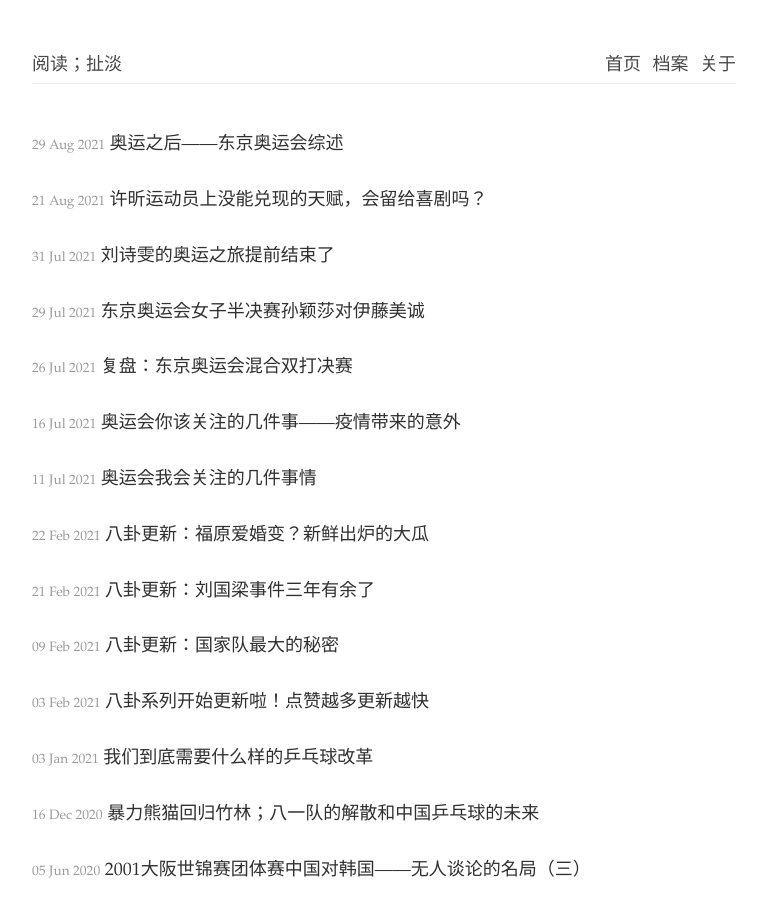
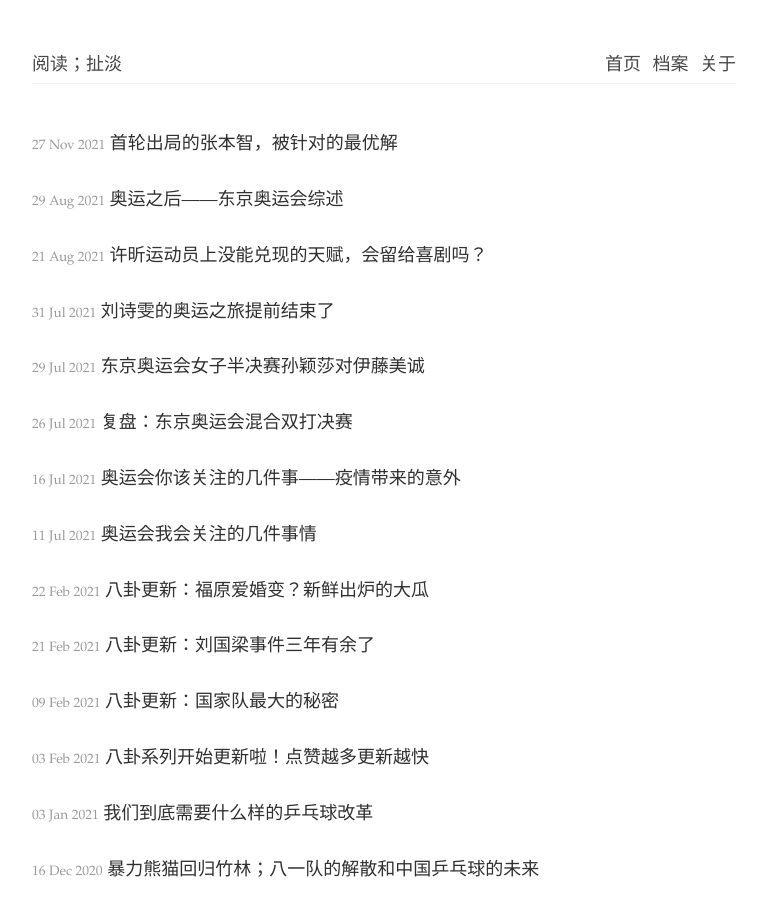
Before and after one commit to readandchedan/readandchedan.github.io, a Jekyll site: the page built from tabletennis.html, in a window 1280 px wide and 900 px high. Shown: the whole window, without its empty margins (256-1022 px from the left). Built offline with Jekyll 4.4.1, drawn with Linux system fonts in a browser that asks for light colours; some of the changed lines change nothing that is shown.

Commit message:
new post

```diff
--- a/_layouts/default.html
+++ b/_layouts/default.html
@@ -18,7 +18,7 @@
       {% if page.path contains '_posts' %}
         <div class="post-title">
           <h1>{{ page.title }}</h1>
-          <span class="post-date">{{ page.date | date: '%B %d, %Y' }}</span>
+          <span class="post-date">{{ page.date | date: '%c' }}</span>
         </div>
         {% endif %}
         <article>{{ content }}</article>
--- /dev/null
+++ b/_posts/tabletennis/_posts/2021-11-27-harimoto-wttc.md
@@ -0,0 +1,38 @@
+---
+title: 首轮出局的张本智，被针对的最优解
+layout: default
+---
+
+这次日本男乒的成绩确实说不上好看：两轮世锦赛打下来，男单剩下的居然是在校大学生户上隼辅。其他人中，20岁的宇田幸矢首轮出局，更有经验的丹羽孝西和森园政崇正赛第二轮被淘汰；当然，更被关注的是赛会二号种子张本智和首轮轮空之后第二轮不敌波兰选手迪亚斯。
+
+张本智和下来表示，自己从奥运会开始就状态不佳，输给谁都不算意外，也就奥运团体赛发挥好些。发挥不好的也不止张本一个。张本所在的下半区，名将纷纷落马；即便是中国选手也遭遇很大挑战：林高远梁靖崑前几轮面对欧洲选手，都4-3涉险过关。
+
+这届世锦赛一个明显有趣现象是张本这种打法的选手本届都得很挣扎，而他的技战术打法又是名副其实的主流；横板两面反胶，反手技战术特长，喜欢拧拉，主打反手半台。如果说现如今男子乒坛有一百个人，这样技术构成的选手少说也有七十个人。这次中国队的参赛阵容阵容，樊振东梁靖崑林高远王楚钦周启豪，清一色都是这个打法。
+
+这种打法的主流化其实是之前乒乓球一系列技术改革的产物：无机胶水之后，拧拉成为主流，反手技术的强势发展，让更多的选手都无法回避反手这个环节，也催生了更多的反手特长的选手。相比几十年前正手绝对核心的技战术趋势，现如今反手是每个选手都绕不过去的问题。反手不好，其他技术可能都没有发挥的机会。按照现代体育的极端追求高效的趋势，这种技术风格非常接近于现在规则下的最优化解。
+
+但是竞技体育毕竟不是单纯的优化游戏，说到底还是充满了人的因素。当一种打法成为绝对主流的时候，对它针对性很强的策略也会随之发展，哪怕从纸面上看这个策略并不是通用最优的——当你知道对手的牌怎么打的时候，针对性更重要，通不通用就无所谓了。
+
+这很大程度上也就是淘汰张本智和的迪亚斯的战术布置：虽然反手半台的相持明显不如张本智和，但是他非常坚决的利用发很多正手逆旋转侧上，底线长球和中间位置的半出台发球限制了张本智和的反手强势进攻。七局比赛打下来，张本喜欢的反手相持进攻局面出现次数屈指可数。
+
+而作为对比的是，张本的对手迪亚斯其实并不是这种大范围流行的打法：虽然来自反手技术传统源远流长的东欧，但是代表波兰的迪亚斯其实更倾向用正手处理球。而在欧洲，类似张本这种打法的对手几乎满地都是，迪亚斯的策略甚至并不多么针对张本——每十场比赛起码有七场都是这样布置，跟谁打都几乎不重要。
+
+这就是打法整体趋同带来的一个问题：当大家路子都差不多，那拼的就是谁内功深厚执行的更好。可众所周知的是，过去小两年因为疫情的关系，比赛很少，所有协会都只能在家训练，而且训练的强度和日程还因为本国疫情影响彼此区别很大。这种时候，这种技战术精简高效的打法，在遇到困难的时候就容易缺乏摆脱的方式。换句话说，不管出于什么原因，反手打不开的时候，不管是张本智和，周启豪还是林高远梁靖崑，都缺乏改变比赛的选项；区别在于，中国队的选手技术质量训练对抗强度更高，这种情况更少发生。
+
+具体到张本被淘汰这一场球，张本最大的困难还是来自于正手位的接发球。全场比赛张本效果最好的接迪亚斯的正手短的选择是移动到正手位用反手接。但是这样暴漏出来的反手空挡又给了迪亚斯很多机会；如果换做波尔或者马龙，或许会选择一个轻挑或者推，但是这些相对传统的技术原则上不如反手直接上去拧效率高，所以也不那么受年轻选手青睐。但虽然如此，比赛总有不顺的时候，有时候却需要这些不是最优化的选择来改变节奏，打开局面。
+
+另外，张本虽然是赛会的二号种子，但是原本张本顺位高的许昕马龙都没有参加比赛，如果几位都参加，张本实际上大概是赛会4，5号种子左右。一方面张本承受的期待被推高，另一方面，在这种打法大范围趋同，比赛少训练也不那么系统的一年多，整个男子乒坛的实力其实彼此拉近很多。
+
+这之外，国际乒联自从更换了积分系统，将计算积分的方式换成了全年参加比赛中取最好的八次比赛积分之后，也对世乒赛的种子排名造成了影响：这种积分系统极度鼓励频繁参加比赛（取最好八次，不打损失更大），但是不是各个协会都有类似日本中国的资源让选手频繁参加比赛，所以很多水平很高的选手，因为生计需要在联赛和巡回赛中做取舍，于是世界排名受影响。以迪亚斯为例，他的世界排名只有六十多位，但是这和所在的波兰协会并没很频繁的参加国际乒联比赛有直接关系。
+
+这种世乒赛的种子排位其实在上次世锦赛中已经开始有造成影响：综合来看，进入决赛的马龙所在的上半区，综合水平其实要比法尔克所在的下半区高。而且也因为抽签的关系，很多欧锦赛决赛半决赛的老对手，在世乒赛前几轮就要相遇。而这点在这次世乒赛中同样明显，跟马龙许昕一样，韩国的郑荣植，德国的奥恰洛夫等选手也没参加，剩下的选手中，从彼此历史战绩上不落下风但是世界排名差距客观的比比皆是。
+
+当然，无论如何，输球仍然还是有张本智和自己的问题。跟中国队向来以团队方式行动不同，日本的模式更接近于每个选手各自为战，有自己的支持团队。过去这一年多，张本家因为智和还有妹妹美和的上升在日本乒协中占据到了更多资源，但是也据传因此和周围很多人产生了不少的摩擦。过去这一年多，因为奥运会的显著性，因为各方面的摩擦而到影响张本智和训练的传言也不时传出。
+
+虽然甚至没到上大学的年纪（今年高考），但是已经成为日本一号的张本智和不管是对日本乒协还是对他自己，都是个新问题。跟中国队有悠久历史的团队行动模式不同，日本队形成现在的厚度是相对很近期的事情，如果在这种情况中协调好各个方面，并且保护年轻选手成长，对于日本队来说也是个课题。不管是日本队，还是现在仍然负责大部分张本训练的父亲张宇，都没有太多经验可以借鉴。
+
+而且，最根本来说，张本的一大挑战仍然是外界的期望：他今年才满18岁，任何对他现在马上立刻要出成绩夺冠的想法都是不现实的。即便是波尔，真正开始对中国队夺冠产生威胁，也在2001年济南世界杯之后。那时候他也已经21岁。而且推而广之的说，不管是刘国梁，马琳，张继科，马龙，还是瓦尔德内尔，在18岁的年级的时候也都没有必须要夺冠的压力。更何况，现如今的乒乓球比以往更考验运动能力，身体机能和心里素质，加上体育科学的进步，运动员的运动生涯更长，而男选手出成绩的年龄甚至比之前还有推迟。
+
+但是日本的媒体环境显然对年轻选手出成绩的时间有更迫切的要求：在棒球仍然是绝对的第一运动，足球也已经声势浩大儿的日本，任何其他单项运动都是在这些大项目的夹缝中求生存。跟从来都不需要争取曝光的中国乒乓球不同，日本队不管是为了维护赞助商的利益，还是为了和其他项目竞争，都必须把握所有曝光的机会。一旦类似这次世锦赛早早提前收场，那么日本国内的媒体马上会集体把头转走，将注意力像真空一样抽走，而这种缺乏关注本身，要比口诛笔伐要严重得多。于是乎，对于日本乒乓球项目来说，出成绩就成了很具体的压力，而这种压力，也就很具体的落在了张本智和的身上。
+
+这次世乒赛日本男队的表现虽然可以说意料之外，但也是情理之中：这次出战的五人00后占多数，而起码三人其实算不上频繁参加国际大赛（宇田，户上和森园）。某种程度上说，日本男队也在经历一次新老交替，之前水谷隼们打下的成绩已经过去，但因为奥运会，现如今的年轻选手背负的期待却是空前的高。加上疫情带来的复杂情况，和这次世乒赛中体现出的世界男乒相当接近的彼此实力，日本队的未来面对的是凌冽的寒霜，而走在他们最前边的，是永远不缺少话题性的张本智和。
```
